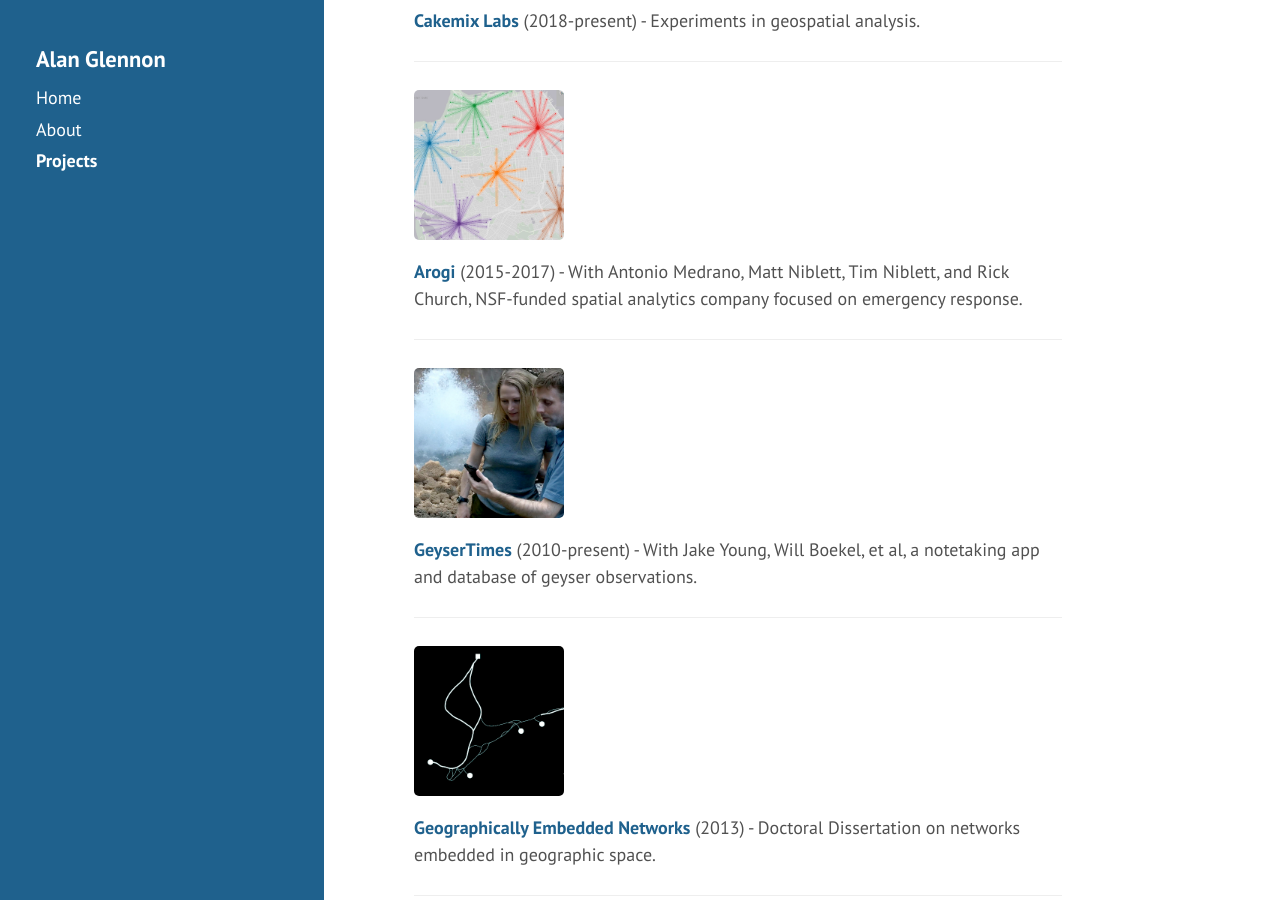
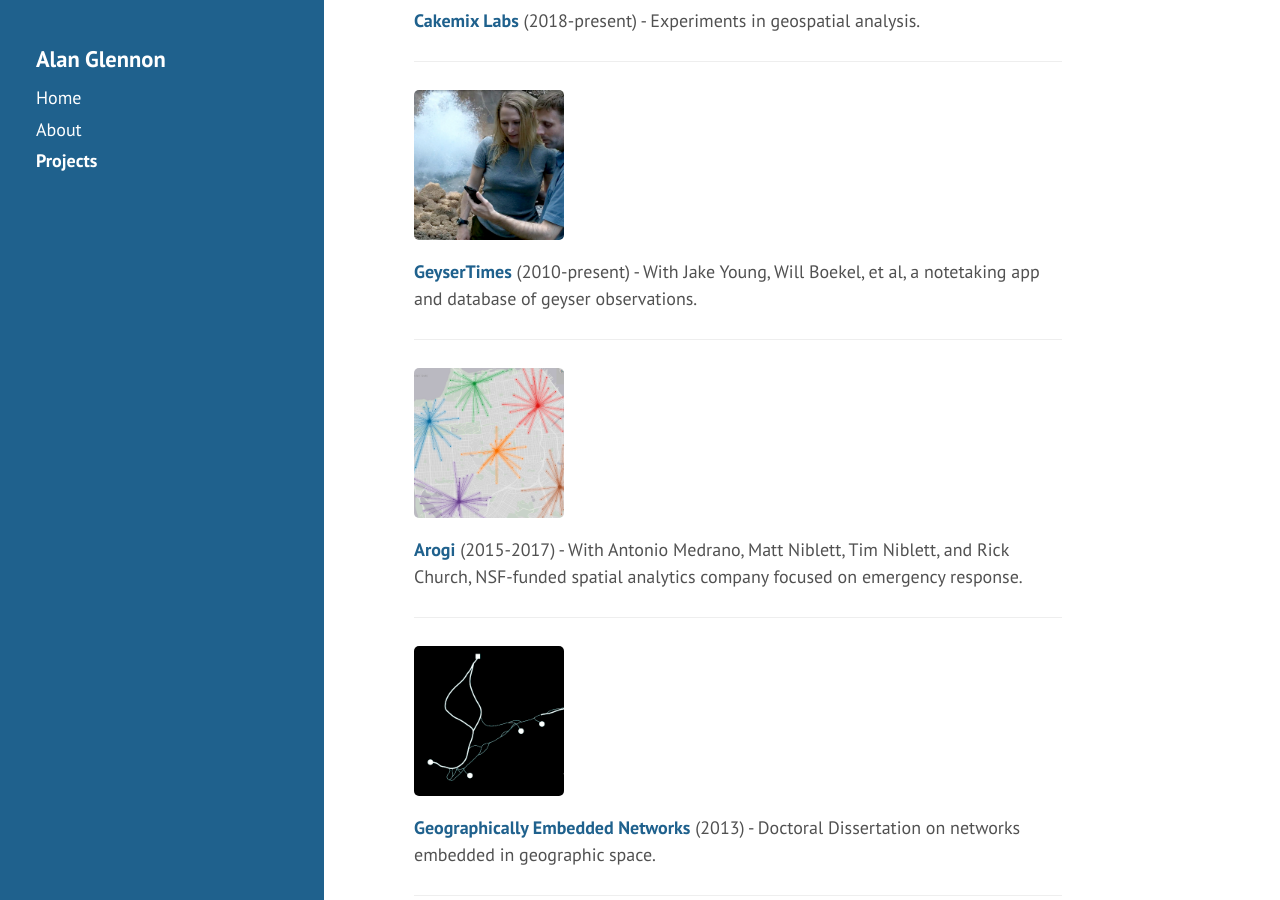
Before and after one commit to glennon/glennon.github.io, a Jekyll site: the page built from projects.md, in a window 1280 px wide and 900 px high, scrolled down 529 px. Built offline with Jekyll 4.4.1, drawn with Linux system fonts in a browser that asks for light colours.

Commit message:
minor - reordering for chronological consistency

```diff
--- a/projects.md
+++ b/projects.md
@@ -20,15 +20,15 @@ title: Projects
 ---
 
 <p>
-  <img src="/public/projects-pix/arogi.jpg" width="150em" alt="arogi spider diagram" />
-  <a href="https://github.com/arogi"><b>Arogi</b></a> (2015-2017) - With Antonio Medrano, Matt Niblett, Tim Niblett, and Rick Church, NSF-funded spatial analytics company focused on emergency response.
+  <img src="/public/projects-pix/geysertimes.jpg" width="150em" alt="GeyserTimes app in use" />
+  <a href="https://geysertimes.org/"><b>GeyserTimes</b></a> (2010-present) - With Jake Young, Will Boekel, et al, a notetaking app and database of geyser observations.
 </p>
 
 ---
 
 <p>
-  <img src="/public/projects-pix/geysertimes.jpg" width="150em" alt="GeyserTimes app in use" />
-  <a href="https://geysertimes.org/"><b>GeyserTimes</b></a> (2010-present) - With Jake Young, Will Boekel, et al, a notetaking app and database of geyser observations.
+  <img src="/public/projects-pix/arogi.jpg" width="150em" alt="arogi spider diagram" />
+  <a href="https://github.com/arogi"><b>Arogi</b></a> (2015-2017) - With Antonio Medrano, Matt Niblett, Tim Niblett, and Rick Church, NSF-funded spatial analytics company focused on emergency response.
 </p>
 
 ---
```
